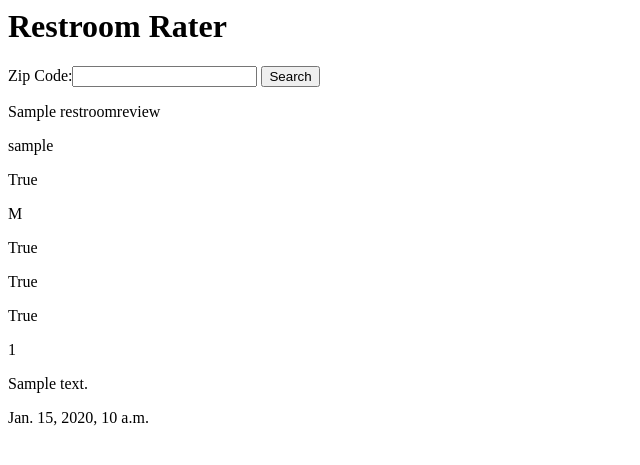
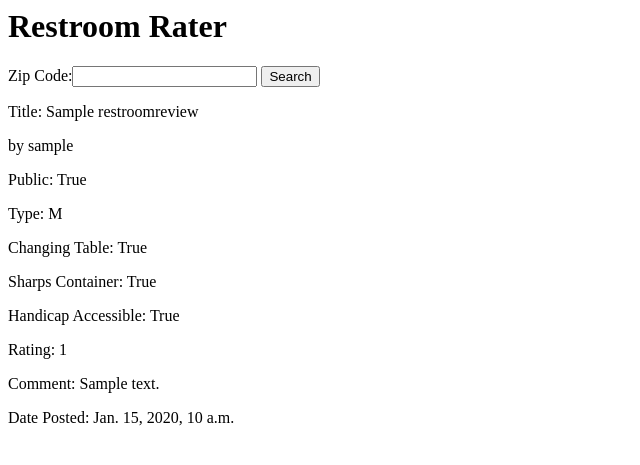
Before and after one commit to danibarstad/RestroomRater, a Django app: page /reviews/detail/1/ in a window 1280 px wide. Shown: the top 465 px of the page, without its empty margins (0-640 px from the left). Run offline with Django 3.2, Linux system fonts and the light colour scheme; tables that the repository leaves empty hold one stand-in row (values such as "Sample post").

Commit message:
tidied up review_detail.html

```diff
--- a/restroomrater/restroom_rater/templates/restroom_rater/review_detail.html
+++ b/restroomrater/restroom_rater/templates/restroom_rater/review_detail.html
@@ -4,16 +4,16 @@
 <!-- {% csrf_token %} -->
 <div>
 
-    <p>{{ review.title}}</p>
-    <p>{{ review.user }}</p>
-    <p>{{ review.public }}</p>
-    <p>{{ review.rest_type }}</p>
-    <p>{{ review.baby }}</p>
-    <p>{{ review.needle }}</p>
-    <p>{{ review.handicap }}</p>
-    <p>{{ review.rating }}</p>
-    <p>{{ review.comment }}</p>
-    <p>{{ review.posted_date }}</p>
+    <p>Title: {{ review.title}}</p>
+    <p>by {{ review.user }}</p>
+    <p>Public: {{ review.public }}</p>
+    <p>Type: {{ review.rest_type }}</p>
+    <p>Changing Table: {{ review.baby }}</p>
+    <p>Sharps Container: {{ review.needle }}</p>
+    <p>Handicap Accessible: {{ review.handicap }}</p>
+    <p>Rating: {{ review.rating }}</p>
+    <p>Comment: {{ review.comment }}</p>
+    <p>Date Posted: {{ review.posted_date }}</p>
 
 </div>
 
```
